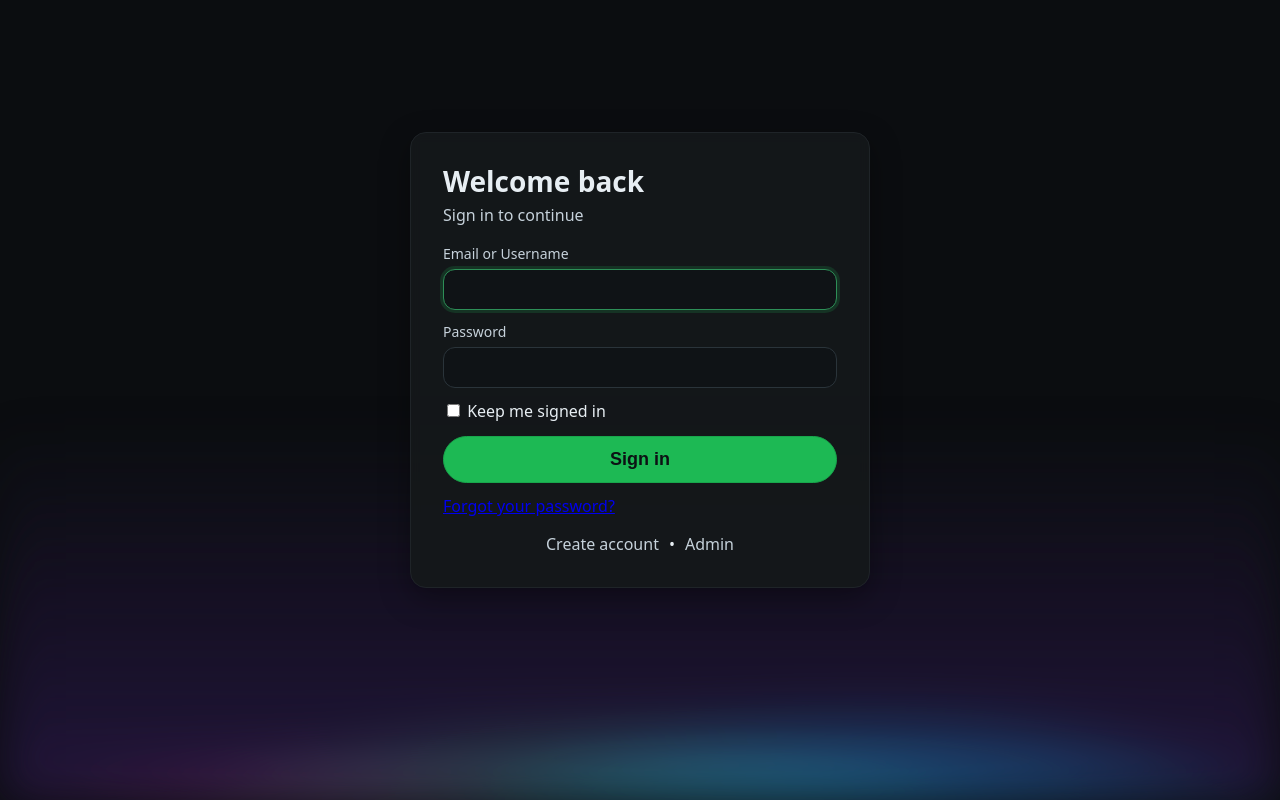
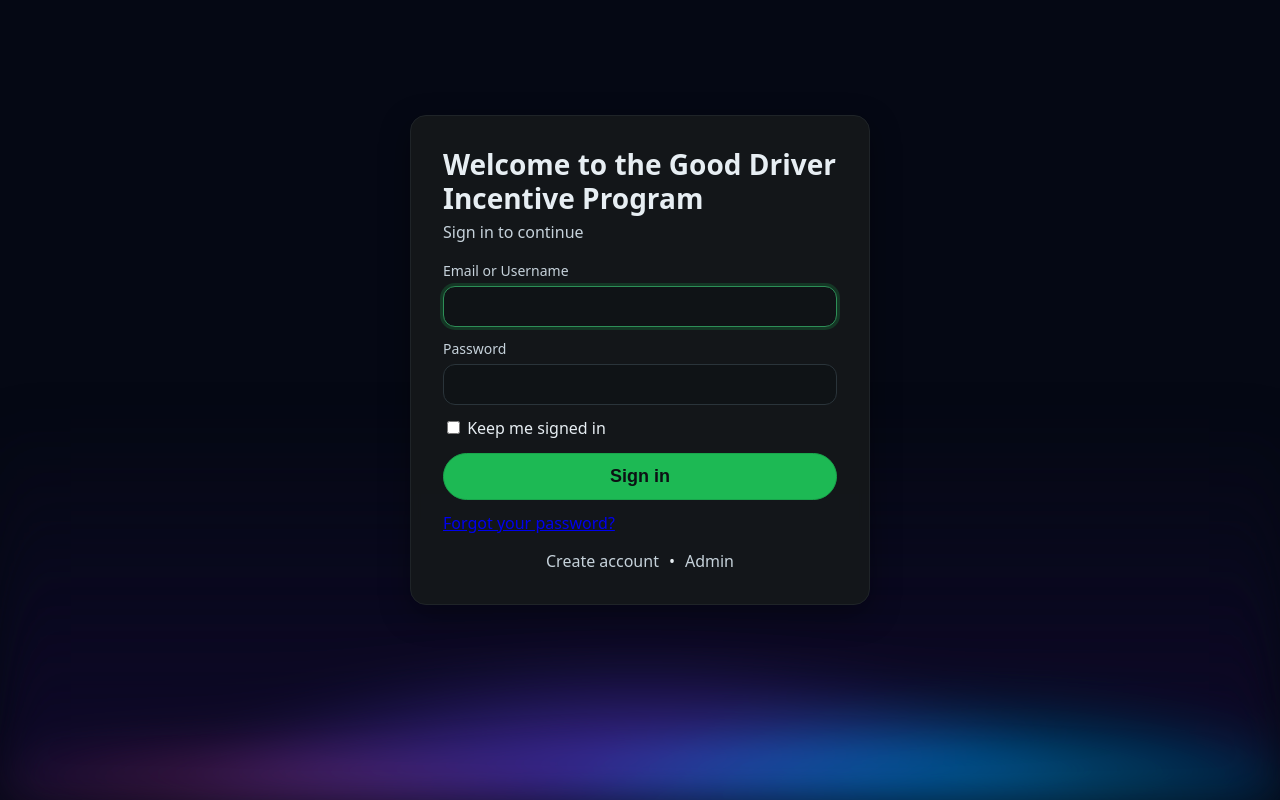
Before and after one commit to fgeravi/F25-Team19, a Django app: page /login/ in a window 1280 px wide. Run offline with Django 5.2, Linux system fonts and the light colour scheme.

Commit message:
UI tweaks

```diff
--- a/static/css/newUiLook.css
+++ b/static/css/newUiLook.css
@@ -67,7 +67,7 @@
     background: var(--accent);
     color:#0c1114;
     border-color: var(--accent-2);
-    box-shadow: 0 0 0 3px rgba(29,185,84,.18);
+    box-shadow: 0 0 0 3px rgba(29,185,84,.20);
   }
   .btn-outline{
     background:transparent;color:var(--text);
@@ -88,36 +88,44 @@
     padding:16px;
   }
 
-  /* ---------------- Login page aurora (stronger & taller from bottom) ---------------- */
   .aurora-login{
-    background:#0b0d10;
+    background:#050814;
     position:relative;
     overflow-x:hidden;
   }
+
   .aurora-login::before{
     content:"";
     position:fixed;
-    left:0; right:0; bottom:0; height:78vh;
+    left:0; right:0; bottom:0; height:80vh;
     pointer-events:none; z-index:0;
     background:
-      radial-gradient(62% 50% at 68% 115%, rgba(52,199,255,.70) 0%, rgba(52,199,255,0) 63%),
-      radial-gradient(58% 46% at 22% 120%, rgba(255,94,188,.62) 0%, rgba(255,94,188,0) 61%),
-      radial-gradient(64% 52% at 46% 118%, rgba(126,255,185,.58) 0%, rgba(126,255,185,0) 63%),
-      linear-gradient(to top, rgba(38,25,61,.75) 0%, rgba(38,25,61,0) 60%);
-    filter: blur(24px) saturate(135%);
+      /* electric cyan bottom-right */
+      radial-gradient(62% 50% at 75% 115%, rgba(0,212,255,0.85) 0%, rgba(0,212,255,0) 63%),
+      /* strong pink bottom-left */
+      radial-gradient(58% 46% at 20% 118%, rgba(255,110,199,0.78) 0%, rgba(255,110,199,0) 61%),
+      /* soft purple in the center */
+      radial-gradient(64% 52% at 50% 110%, rgba(123,97,255,0.75) 0%, rgba(123,97,255,0) 63%),
+      /* vertical dark-to-transparent wash */
+      linear-gradient(to top, rgba(15,10,35,0.9) 0%, rgba(15,10,35,0) 60%);
+    filter: blur(26px) saturate(145%);
   }
 
   /* Subtle color wash on Home */
   .home-aurora{ position:relative; }
+
   .home-aurora::before{
     content:"";
     position:fixed; inset:0; pointer-events:none; z-index:0;
     background:
-      radial-gradient(40% 35% at 10% 100%, rgba(45,197,255,.18) 0%, rgba(45,197,255,0) 60%),
-      radial-gradient(35% 30% at 100% 100%, rgba(29,185,84,.14) 0%, rgba(29,185,84,0) 60%);
-    filter: blur(18px);
+      /* pink glow lower-left */
+      radial-gradient(40% 35% at 10% 100%, rgba(255,110,199,0.48) 0%, rgba(255,110,199,0) 60%),
+      /* cyan glow lower-right */
+      radial-gradient(48% 32% at 100% 100%, rgba(0,212,255,0.72) 0%, rgba(0,212,255,0) 60%),
+      /* soft purple center */
+      radial-gradient(32% 30% at 60% 110%, rgba(123,97,255,0.58) 0%, rgba(123,97,255,0) 60%);
+    filter: blur(22px) saturate(135%);
   }
-  .top-nav, #content, main, form { position:relative; z-index:1; }
 
   /* ---------------- Auth (login) card & form ---------------- */
   .auth-wrap{
@@ -157,7 +165,7 @@
   }
   input:focus, select:focus, textarea:focus{
     border-color:#2d8f57;
-    box-shadow:0 0 0 3px rgba(29,185,84,.18);
+    box-shadow:0 0 0 3px rgba(29,185,84,.20);
   }
 
   /* Bigger “Sign in” button */
@@ -187,8 +195,11 @@
   content:"";
   position:fixed; inset:0; pointer-events:none; z-index:0;
   background:
-      radial-gradient(38% 34% at 12% 100%, rgba(45,197,255,.18) 0%, rgba(45,197,255,0) 60%),
-      radial-gradient(35% 30% at 90% 94%, rgba(255,94,188,.14) 0%, rgba(255,94,188,0) 60%),
-      radial-gradient(32% 28% at 60% 100%, rgba(29,185,84,.12) 0%, rgba(29,185,84,0) 60%);
-    filter: blur(18px);
+    /* pink focus bottom-left */
+    radial-gradient(38% 34% at 12% 100%, rgba(255,110,199,0.60) 0%, rgba(255,110,199,0) 60%),
+    /* cyan focus bottom-right */
+    radial-gradient(35% 30% at 90% 94%, rgba(0,212,255,0.54) 0%, rgba(0,212,255,0) 60%),
+    /* subtle purple center */
+    radial-gradient(32% 28% at 60% 100%, rgba(123,97,255,0.26) 0%, rgba(123,97,255,0) 60%);
+  filter: blur(22px) saturate(140%);
 }
--- a/users/templates/users/registration/login.html
+++ b/users/templates/users/registration/login.html
@@ -4,7 +4,7 @@
 {% block content %}
 <main id="content" class="auth-wrap">
   <section class="auth-card">
-    <h1 class="auth-title">Welcome back</h1>
+    <h1 class="auth-title">Welcome to the Good Driver Incentive Program</h1>
     <p class="auth-subtitle">Sign in to continue</p>
 
     <form method="post" action="{% url 'login' %}">
```
Lines whose indentation alone changed are shown as unchanged.
